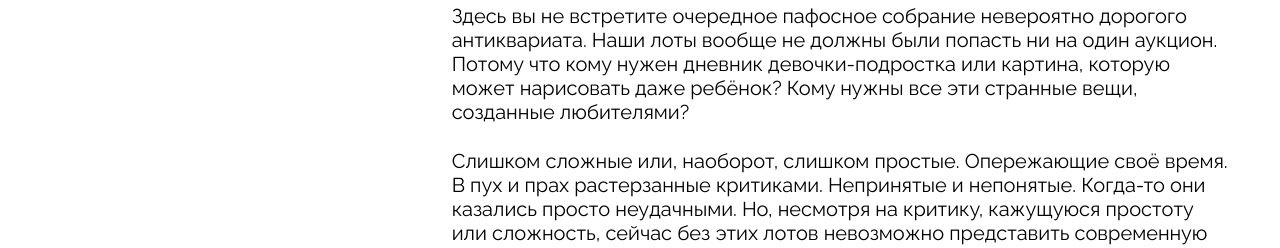
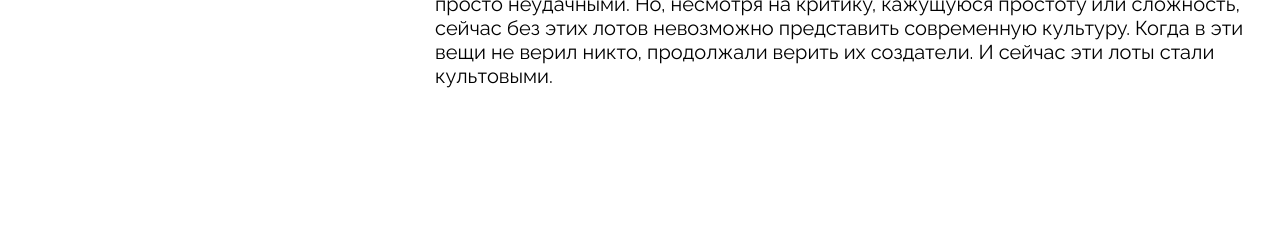
Before and after one commit to Nesaq/ono-tebe-nado, a plain HTML site: page index.html in a window 1280 px wide. Shown: the part 2891-3139 px from the top of the page. Drawn offline with Linux system fonts and the light colour scheme.

Commit message:
Update style.css

```diff
--- a/styles/style.css
+++ b/styles/style.css
@@ -234,7 +234,6 @@
   grid-template-columns: 1fr 2fr;
   grid-template-rows: 50% 50%;
   column-gap: 25px;
-  padding: 181px 50px 0;
 }
 
 .about__logo {
```
